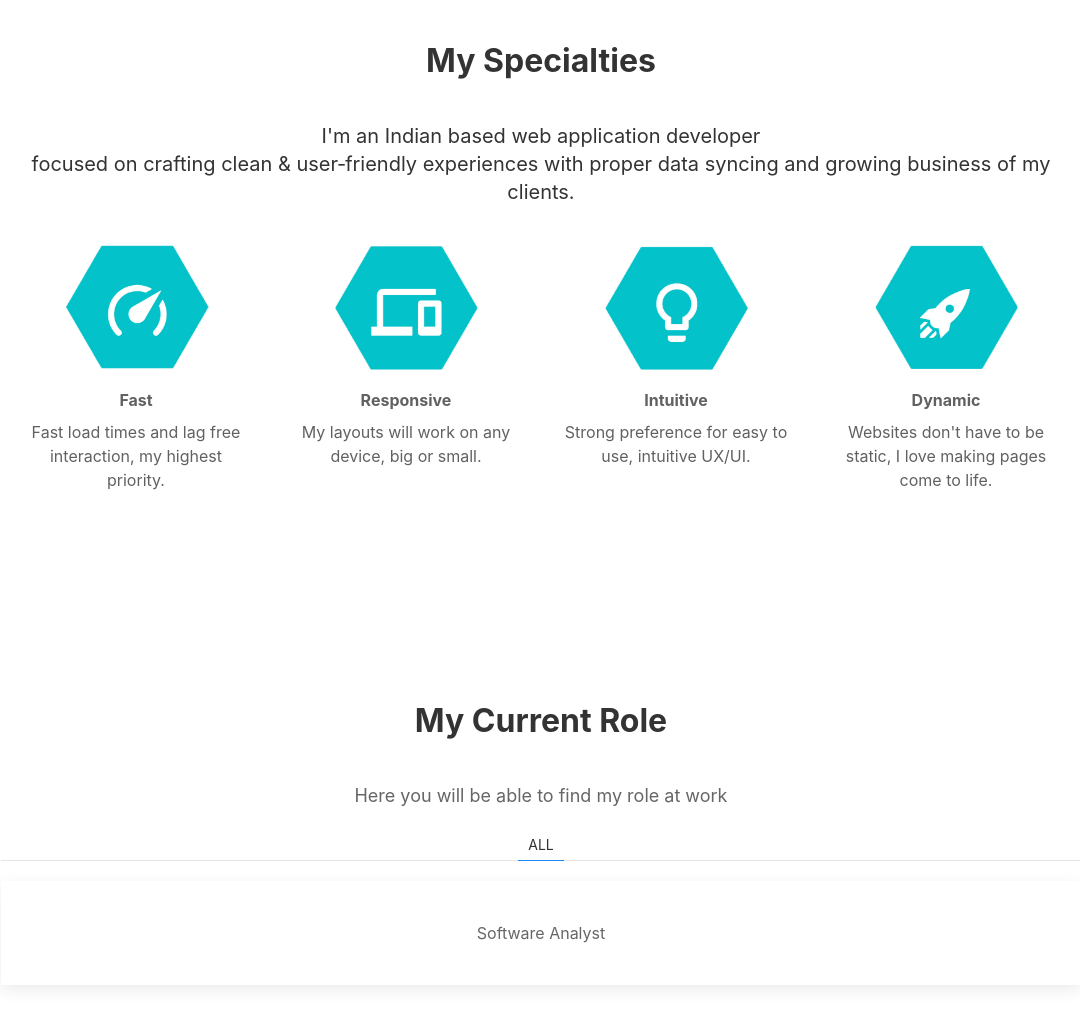
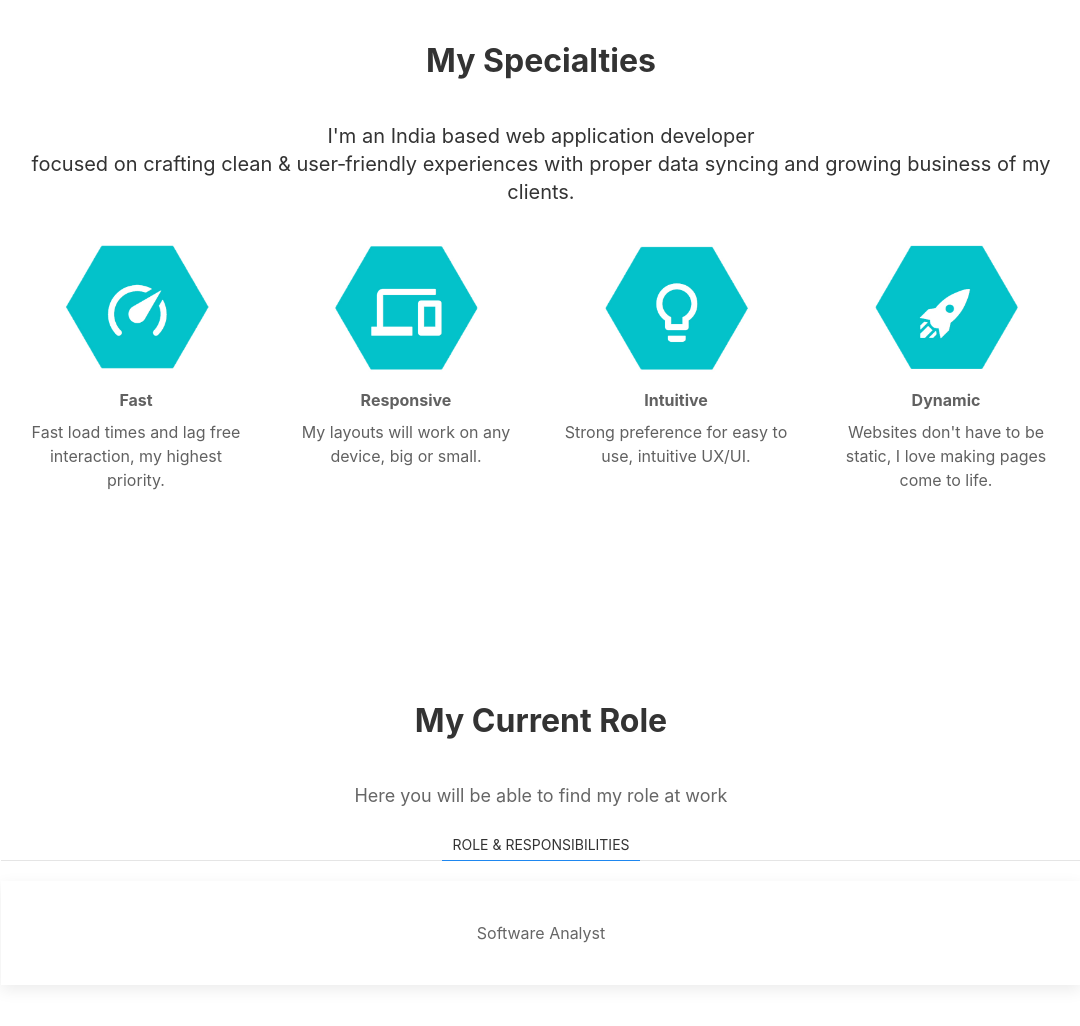
Before and after one commit to architkumar15/ArchitPortfolio.github.io, a plain HTML site: page index.html in a window 1280 px wide. Shown: the part 860-1886 px from the top of the page, without its empty margins (99-1179 px from the left). Drawn offline with nearby package versions, Linux system fonts and the light colour scheme.

Commit message:
Update index.html

```diff
--- a/index.html
+++ b/index.html
@@ -307,7 +307,7 @@ Retrieval of guest records is extremely difficult. User has to manually search e
 
     <section id="section2">
         <h2 class="specialities-heading title">My Specialties</h2>
-        <h4 class="specialities-paragraph">I'm an Indian based web application developer <br
+        <h4 class="specialities-paragraph">I'm an India based web application developer <br
                 class="d-none d-xl-block">focused on crafting clean & user‑friendly experiences with proper data syncing
             and growing business of my clients.</h4>
         <div class="uk-child-width-expand@s uk-text-center" uk-grid>
@@ -355,7 +355,7 @@ Retrieval of guest records is extremely difficult. User has to manually search e
         <h2 class="work-title title">My Current Role</h2>
         <p class="work-subhead">Here you will be able to find my role at work</p>
         <ul class="uk-flex-center" uk-tab data-uk-tab="{connect: 'tabs-content'}">
-            <li class="uk-active"><a href="#">ALL</a></li>
+            <li class="uk-active"><a href="#">Role & Responsibilities</a></li>
         </ul>
         <ul id="tabs-content" class="uk-switcher uk-margin">
             <li data-uk-switcher-item="next">
```
